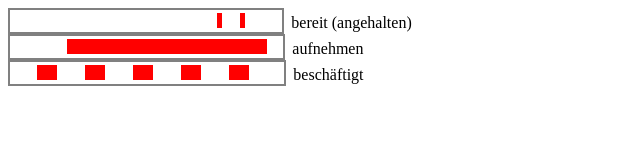
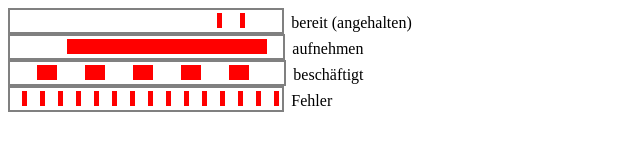
Before and after one commit to mondmann/gpio_rec_ctrl, a plain HTML site: page LED-Signale.html in a window 1280 px wide. Shown: the whole page, without its empty margins (0-640 px from the left). Drawn offline with Linux system fonts and the light colour scheme.

Commit message:
Error State

```diff
--- a/LED-Signale.html
+++ b/LED-Signale.html
@@ -45,5 +45,37 @@ margin-right: 1ex;
 <hr class="led off" style="width: 28px">
 </div>besch&auml;ftigt</div>
 
+<div><div class="timeframe">
+    <hr class="led off" style="width: 5px;"/>
+    <hr class="led on" style="width: 5px;"/>
+    <hr class="led off" style="width: 5px;"/>
+    <hr class="led on" style="width: 5px;"/>
+    <hr class="led off" style="width: 5px;"/>
+    <hr class="led on" style="width: 5px;"/>
+    <hr class="led off" style="width: 5px;"/>
+    <hr class="led on" style="width: 5px;"/>
+    <hr class="led off" style="width: 5px;"/>
+    <hr class="led on" style="width: 5px;"/>
+    <hr class="led off" style="width: 5px;"/>
+    <hr class="led on" style="width: 5px;"/>
+    <hr class="led off" style="width: 5px;"/>
+    <hr class="led on" style="width: 5px;"/>
+    <hr class="led off" style="width: 5px;"/>
+    <hr class="led on" style="width: 5px;"/>
+    <hr class="led off" style="width: 5px;"/>
+    <hr class="led on" style="width: 5px;"/>
+    <hr class="led off" style="width: 5px;"/>
+    <hr class="led on" style="width: 5px;"/>
+    <hr class="led off" style="width: 5px;"/>
+    <hr class="led on" style="width: 5px;"/>
+    <hr class="led off" style="width: 5px;"/>
+    <hr class="led on" style="width: 5px;"/>
+    <hr class="led off" style="width: 5px;"/>
+    <hr class="led on" style="width: 5px;"/>
+    <hr class="led off" style="width: 5px;"/>
+    <hr class="led on" style="width: 5px;"/>
+    <hr class="led off" style="width: 5px;"/>
+    <hr class="led on" style="width: 5px;"/>
+</div>Fehler</div>
 </body>
 </html>
```
